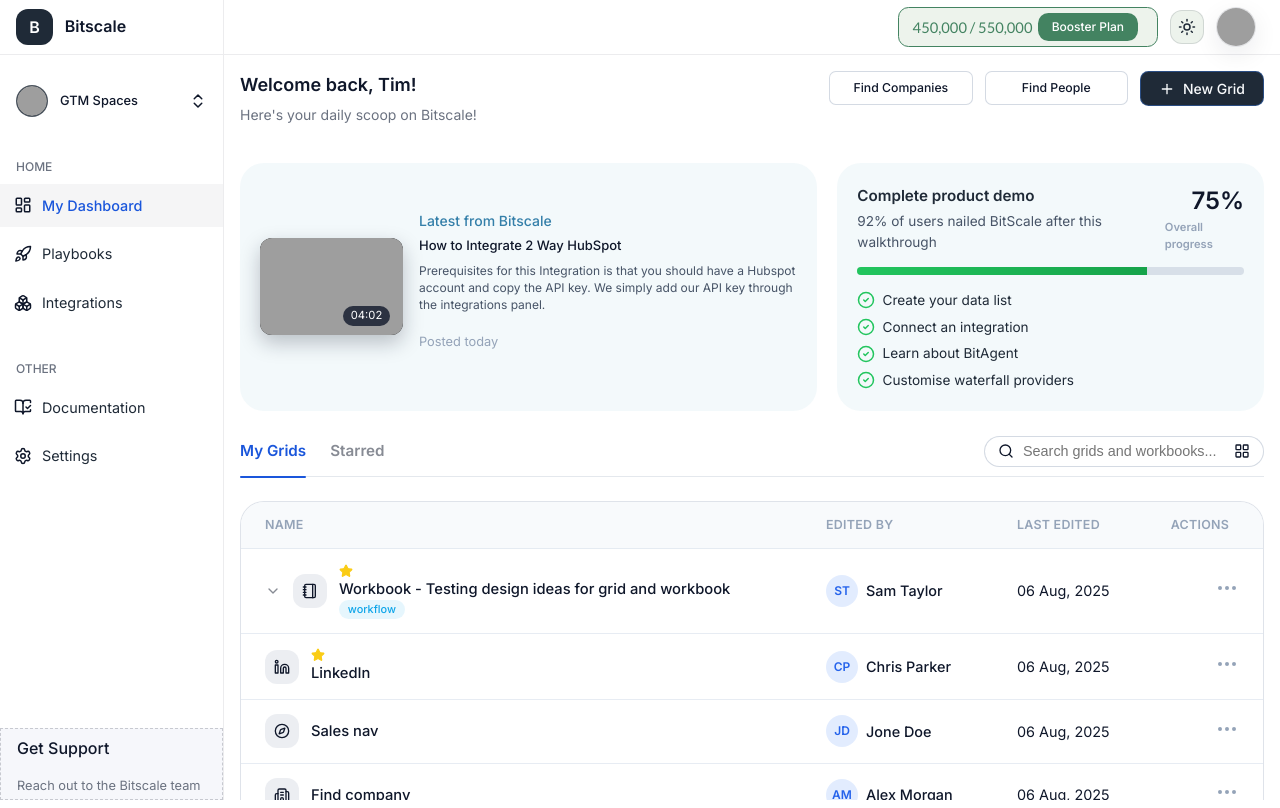
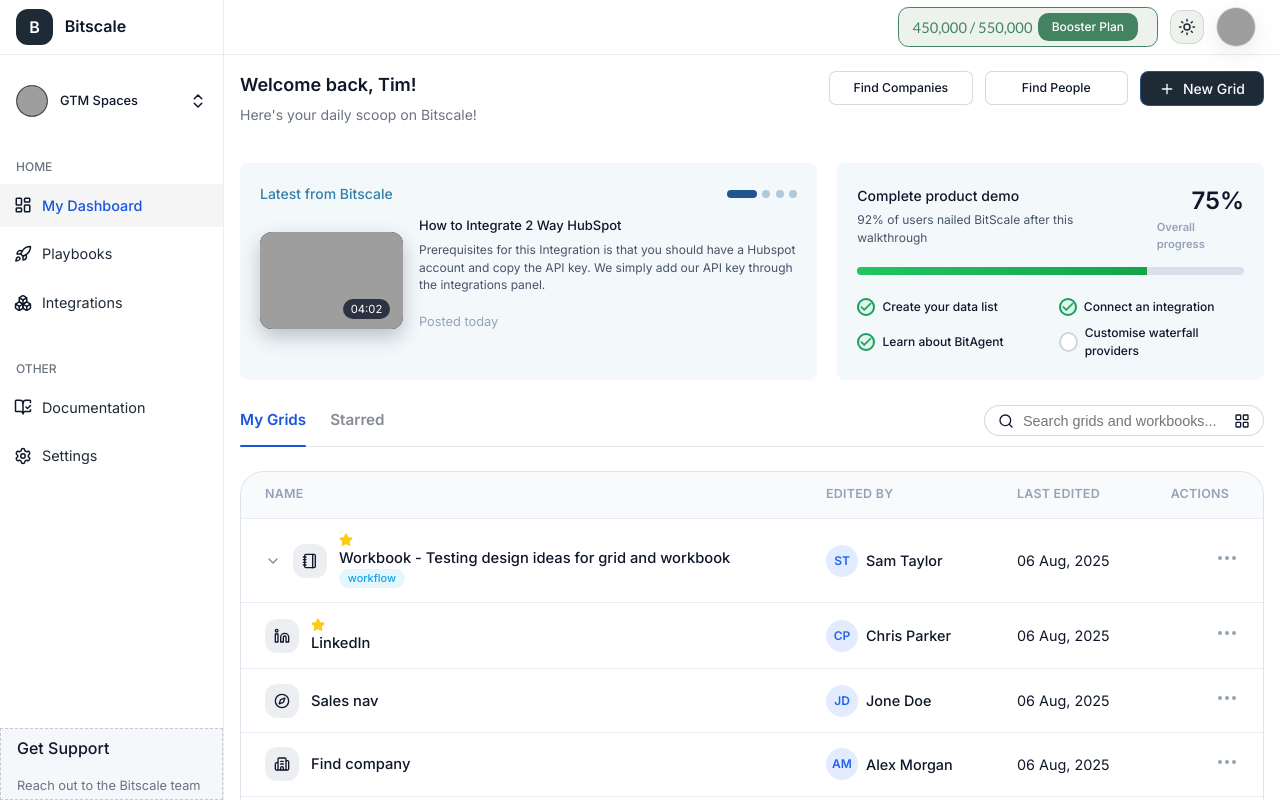
Before and after one commit to SahilSinha3/BitScale, a Next.js app: page / in a window 1280 px wide. Built offline with nearby package versions, Linux system fonts and the light colour scheme; grey boxes are pictures that could not be loaded.

Commit message:
progress card and latest card

```diff
--- a/components/dashboard/LatestCard.tsx
+++ b/components/dashboard/LatestCard.tsx
@@ -10,6 +10,10 @@
     duration: string;
     embedUrl?: string;
   };
+  carousel?: {
+    total: number;
+    activeIndex: number;
+  };
 };
 
 type LatestCardProps = {
@@ -18,9 +22,25 @@
 
 export function LatestCard({ data }: LatestCardProps) {
   const videoUrl = data.media.embedUrl ?? "https://www.youtube.com/embed/dQw4w9WgXcQ";
+  const totalSlides = data.carousel?.total ?? 3;
+  const activeIndex = data.carousel?.activeIndex ?? 0;
 
   return (
     <article className={styles.latestCard}>
+      <div className={styles.latestCardHeader}>
+        <p className={styles.eyebrow}>{data.eyebrow}</p>
+        <div className={styles.carouselIndicators} aria-label="Latest tutorials pagination">
+          {Array.from({ length: totalSlides }).map((_, index) => (
+            <span
+              key={`indicator-${index}`}
+              className={`${styles.carouselDot} ${
+                index === activeIndex ? styles.carouselDotActive : ""
+              }`}
+            />
+          ))}
+        </div>
+      </div>
+      <div className={styles.latestContent}>
         <div className={styles.latestMedia}>
           <iframe
             className={styles.videoEmbed}
@@ -28,18 +48,17 @@
             height={97}
             src={videoUrl}
             title={`Latest tutorial video - ${data.title}`}
-          frameBorder="0"
             allow="accelerometer; autoplay; clipboard-write; encrypted-media; gyroscope; picture-in-picture; web-share"
             allowFullScreen
           />
           <span className={styles.mediaDuration}>{data.media.duration}</span>
         </div>
         <div className={styles.latestBody}>
-        <p className={styles.eyebrow}>{data.eyebrow}</p>
           <h3 className={styles.latestTitle}>{data.title}</h3>
           <p className={styles.latestDescription}>{data.description}</p>
           <p className={styles.latestMeta}>{data.meta}</p>
         </div>
+      </div>
     </article>
   );
 }
--- a/components/dashboard/ProgressCard.tsx
+++ b/components/dashboard/ProgressCard.tsx
@@ -1,4 +1,4 @@
-import { CheckCircle2 } from "lucide-react";
+import { Check } from "lucide-react";
 
 import styles from "@/styles/ui/Dashboard.module.css";
 
@@ -7,7 +7,10 @@
   subtitle: string;
   progressLabel: string;
   progressValue: number;
-  steps: string[];
+  steps: {
+    label: string;
+    completed: boolean;
+  }[];
 };
 
 type ProgressCardProps = {
@@ -30,12 +33,19 @@
         <div className={styles.progressFill} style={{ width: `${data.progressValue}%` }} />
       </div>
       <ul className={styles.progressList}>
-        {data.steps.map((step) => (
-          <li key={step} className={styles.progressItem}>
-            <CheckCircle2 size={18} color="#22c55e" />
-            {step}
-          </li>
-        ))}
+        {data.steps.map((step) => {
+          const iconState = step.completed
+            ? styles.progressIconComplete
+            : styles.progressIconPending;
+          return (
+            <li key={step.label} className={styles.progressItem}>
+              <span className={`${styles.progressIcon} ${iconState}`}>
+                {step.completed ? <Check size={16} strokeWidth={3} /> : null}
+              </span>
+              <span>{step.label}</span>
+            </li>
+          );
+        })}
       </ul>
     </article>
   );
--- a/components/layout/Header.tsx
+++ b/components/layout/Header.tsx
@@ -5,7 +5,7 @@
 import headerData from "@/constants/components/header.json";
 import styles from "@/styles/components/layout/Header.module.css";
 
-const { usage, boosterLabel, usageLabel, avatar } = headerData;
+const { usage, boosterLabel, avatar } = headerData;
 
 export function Header() {
   return (
--- a/constants/ui/dashboard.json
+++ b/constants/ui/dashboard.json
@@ -15,7 +15,12 @@
     "meta": "Posted today",
     "media": {
       "thumbnail": "/window.svg",
-      "duration": "04:02"
+      "duration": "04:02",
+      "embedUrl": "https://www.youtube.com/embed/dQw4w9WgXcQ"
+    },
+    "carousel": {
+      "total": 4,
+      "activeIndex": 0
     }
   },
   "progressCard": {
@@ -24,10 +29,10 @@
     "progressLabel": "Overall progress",
     "progressValue": 75,
     "steps": [
-      "Create your data list",
-      "Connect an integration",
-      "Learn about BitAgent",
-      "Customise waterfall providers"
+      { "label": "Create your data list", "completed": true },
+      { "label": "Connect an integration", "completed": true },
+      { "label": "Learn about BitAgent", "completed": true },
+      { "label": "Customise waterfall providers", "completed": false }
     ]
   },
   "tabs": [
--- a/styles/ui/Dashboard.module.css
+++ b/styles/ui/Dashboard.module.css
@@ -86,7 +86,7 @@
   line-height: 17.14px;
   border-width: 1.02px;
 }
-
+/* card section */
 .cardsRow {
   display: grid;
   grid-template-columns: minmax(0, 1.15fr) minmax(0, 0.85fr);
@@ -98,15 +98,27 @@
     grid-template-columns: 1fr;
   }
 }
-
+/* latest media card */
 .latestCard {
   background-color: #e7f3f880;
-  border-radius: 24px;
+  border-radius: 8px;
   padding: 1.25rem;
+  display: flex;
+  flex-direction: column;
+  gap: 0.75rem;
+  min-height: 162px;
+}
+
+.latestCardHeader {
+  display: flex;
+  align-items: center;
+  justify-content: space-between;
+}
+
+.latestContent {
   display: flex;
   gap: 1rem;
   align-items: center;
-  min-height: 180px;
 }
 
 .latestMedia {
@@ -171,13 +183,33 @@
   color: #94a3b8;
 }
 
+.carouselIndicators {
+  display: flex;
+  align-items: center;
+  gap: 0.35rem;
+}
+
+.carouselDot {
+  width: 8px;
+  height: 8px;
+  border-radius: 999px;
+  background-color: rgba(31, 85, 145, 0.3);
+  transition: width 0.25s ease, background-color 0.25s ease;
+}
+
+.carouselDotActive {
+  width: 30px;
+  background-color: #1f5591;
+}
+
 .progressCard {
   background-color: #e7f3f880;
-  border-radius: 24px;
+  border-radius: 8px;
   padding: 1.25rem;
   display: flex;
   flex-direction: column;
   gap: 0.9rem;
+  min-height: 162px;
 }
 
 .progressHeader {
@@ -188,14 +220,15 @@
 }
 
 .progressTitle {
-  font-size: 0.95rem;
-  font-weight: 600;
-  color: #1f2a37;
+  font-size: 14px;
+  font-weight: 500;
+  color: var(--color-text);
 }
 
 .progressSubtitle {
   margin: 0.2rem 0 0;
-  font-size: 0.85rem;
+  font-size: 12px;
+  font-weight: 400;
   color: #475467;
 }
 
@@ -229,17 +262,44 @@
 .progressList {
   list-style: none;
   padding: 0;
-  margin: 0;
+  margin: 0.5rem 0 0;
   display: grid;
-  gap: 0.4rem;
+  grid-template-columns: repeat(2, minmax(0, 1fr));
+  gap: 0.5rem 1rem;
 }
 
 .progressItem {
   display: flex;
   align-items: center;
   gap: 0.45rem;
-  font-size: 0.85rem;
-  color: #1f2a37;
+  font-size: 12px;
+  font-weight: 500;
+  color: var(--color-text);
+}
+
+.progressIcon {
+  width: 20px;
+  height: 20px;
+  border-radius: 50%;
+  display: inline-flex;
+  align-items: center;
+  justify-content: center;
+  border: 2px solid transparent;
+  background-color: #fff;
+  color: inherit;
+}
+
+.progressIconComplete {
+  border-color: #1f9d60;
+  background-color: #e0f6ea;
+  color: #1f9d60;
+  width: 18px;
+  height: 18px;
+}
+
+.progressIconPending {
+  border-color: #d1d5db;
+  color: #9ca3af;
 }
 
 .tabsRow {
```
Also changed, not shown: public/bitscalelogo.svg (added). Lines whose indentation alone changed are shown as unchanged.
